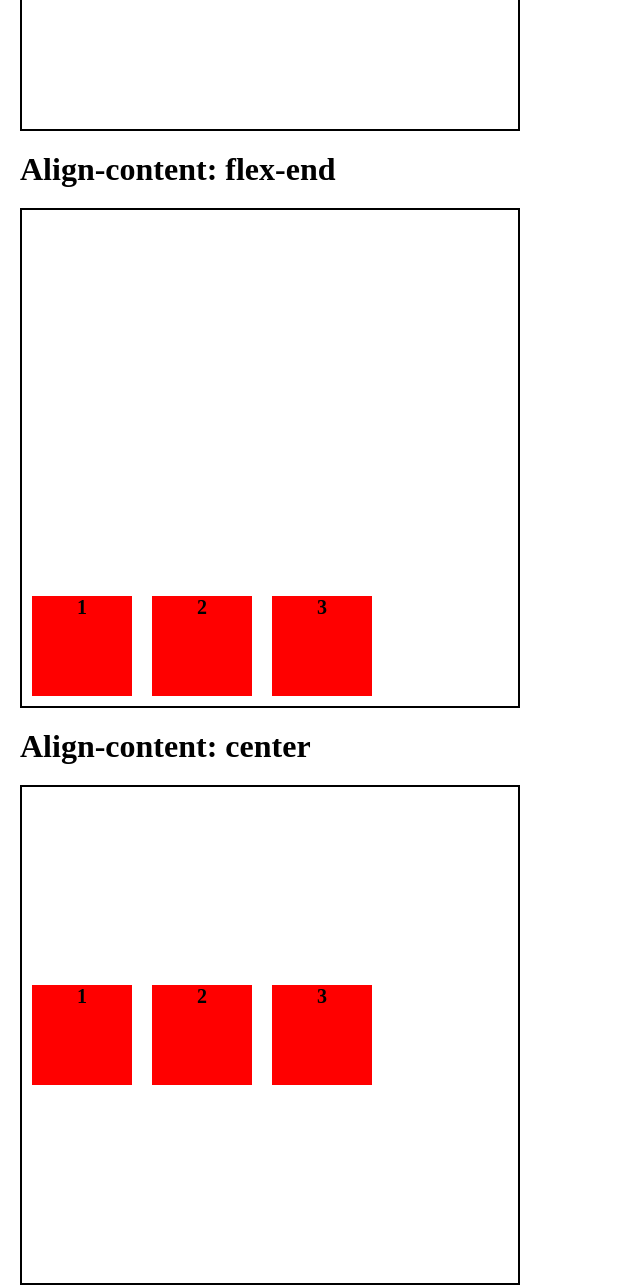
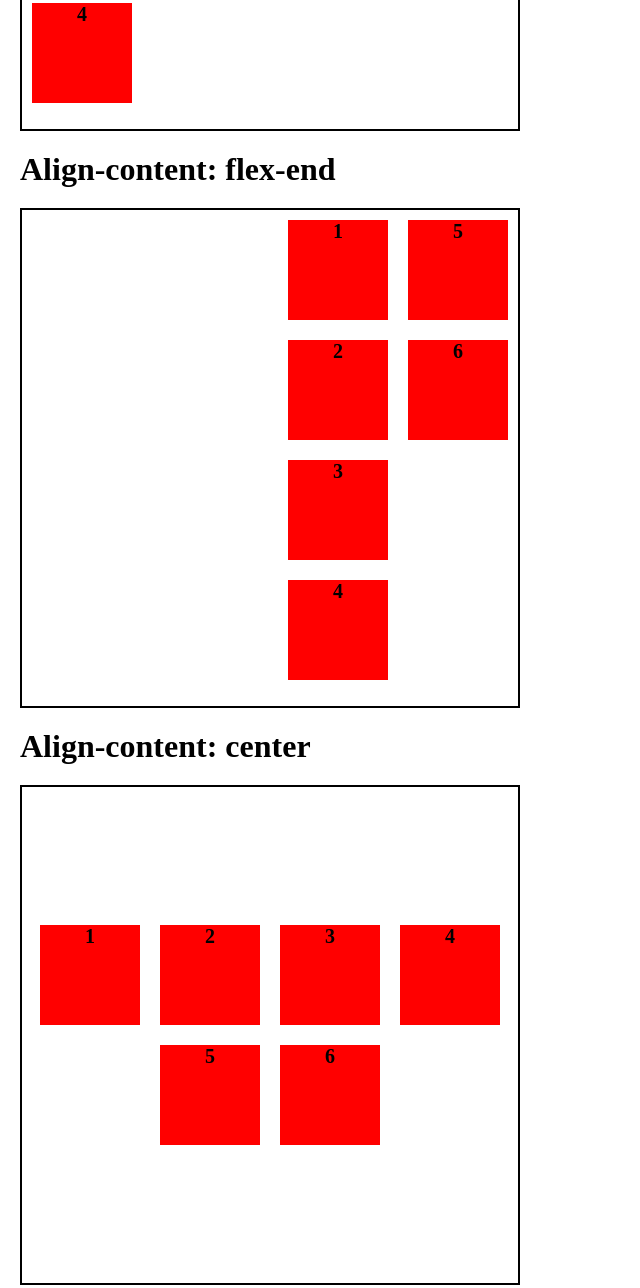
Before and after one commit to IgorPansera/modulo-css-avancado-parte-2, a plain HTML site: page 05-align-content/index.html in a window 1280 px wide. Shown: the part 446-1734 px from the top of the page, without its empty margins (0-640 px from the left). Drawn offline with Linux system fonts and the light colour scheme.

Commit message:
adicionei mais div no meu HTML para melhor entendimento

```diff
--- a/05-align-content/index.html
+++ b/05-align-content/index.html
@@ -13,18 +13,27 @@
     <div>1</div>
     <div>2</div>
     <div>3</div>
+    <div>4</div>
+    <div>5</div>
+    <div>6</div>
   </div>
   <h1>Align-content: flex-end</h1>
   <div class="container flex-end">
     <div>1</div>
     <div>2</div>
     <div>3</div>
+    <div>4</div>
+    <div>5</div>
+    <div>6</div>
   </div>
   <h1>Align-content: center</h1>
   <div class="container center">
     <div>1</div>
     <div>2</div>
     <div>3</div>
+    <div>4</div>
+    <div>5</div>
+    <div>6</div>
   </div>
   <h1>Align-content: space-between</h1>
   <div class="container space-between">
--- a/05-align-content/style.css
+++ b/05-align-content/style.css
@@ -1,14 +1,14 @@
 .flex-start {
     display: flex;
     align-content: flex-start;
-    flex-direction: row;
+    flex-direction: column;
     flex-wrap: wrap;
   }
 
   .flex-end {
     display: flex;
     align-content: flex-end;
-    flex-direction: row;
+    flex-direction: column;
     flex-wrap: wrap;
   }
 
@@ -17,6 +17,7 @@
     align-content: center;
     flex-direction: row;
     flex-wrap: wrap;
+    justify-content: center;
   }
 
   .space-between {
```
